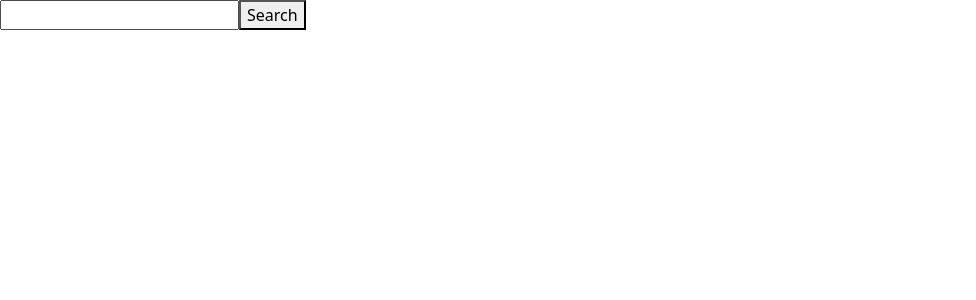
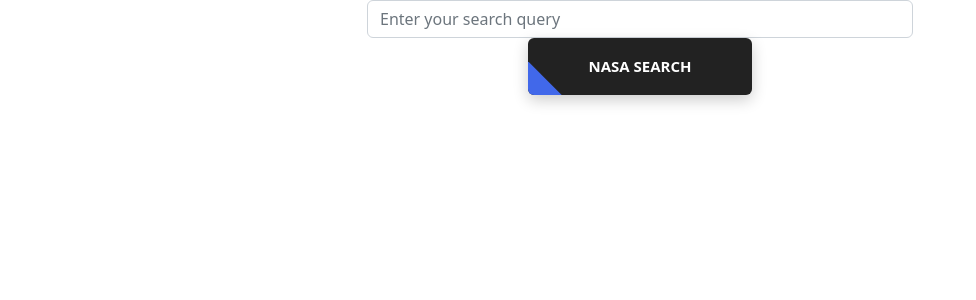
Before and after one commit to vboxorcale/nasa-search, a React (Create React App) app: page / in a window 1280 px wide. Shown: the top 300 px of the page, without its empty margins (0-976 px from the left). Built offline with nearby package versions, Linux system fonts and the light colour scheme.

Commit message:
add modal and change button css

```diff
--- a/package.json
+++ b/package.json
@@ -8,6 +8,7 @@
     "@testing-library/user-event": "^13.5.0",
     "bootstrap": "^5.2.3",
     "react": "^18.2.0",
+    "react-bootstrap": "^2.7.2",
     "react-dom": "^18.2.0",
     "react-scripts": "5.0.1",
     "web-vitals": "^2.1.4"
--- a/src/App.js
+++ b/src/App.js
@@ -1,4 +1,5 @@
 import 'bootstrap/dist/css/bootstrap.min.css';
+import 'bootstrap/dist/js/bootstrap.min.js'
 import Search from './components/Search';
 import './App.css';
 
--- /dev/null
+++ b/src/components/Search.css
@@ -0,0 +1,41 @@
+.btn {
+    border: none;
+    display: block;
+    text-align: center;
+    cursor: pointer;
+    text-transform: uppercase;
+    outline: none;
+    overflow: hidden;
+    position: relative;
+    color: #fff;
+    font-weight: 700;
+    font-size: 15px;
+    background-color: #222;
+    padding: 17px 60px;
+    margin: 0 auto;
+    box-shadow: 0 5px 15px rgba(0,0,0,0.20);
+  }
+
+  .btn span {
+    position: relative;
+    z-index: 1;
+  }
+
+  .btn:after {
+    content: "";
+    position: absolute;
+    left: 0;
+    top: 0;
+    height: 490%;
+    width: 140%;
+    background: #4168ea;
+    -webkit-transition: all .5s ease-in-out;
+    transition: all .5s ease-in-out;
+    -webkit-transform: translateX(-98%) translateY(-25%) rotate(45deg);
+    transform: translateX(-98%) translateY(-25%) rotate(45deg);
+  }
+
+  .btn:hover:after {
+    -webkit-transform: translateX(-9%) translateY(-25%) rotate(45deg);
+    transform: translateX(-85%) translateY(-25%) rotate(45deg);
+  }
--- a/src/components/Search.js
+++ b/src/components/Search.js
@@ -1,9 +1,16 @@
 import React, { useState } from 'react';
+import 'bootstrap/dist/css/bootstrap.min.css';
+import 'bootstrap/dist/js/bootstrap.min.js'
+import { Container, Row, Col, Form, Button,Modal } from 'react-bootstrap';
+import './Search.css';
+
 
 const Search = () => {
   const [query, setQuery] = useState('');
   const [searchResultsAPI, setSearchResultsAPI] = useState('');
-  const [noResultsModalVisible, setNoResultsModalVisible] = useState(false);
+  const [showModal, setShowModal] = useState(false);
+  const [modalMessage, setModalMessage] = useState('');
+
 
   const handleSearch = (event) => {
     event.preventDefault();
@@ -22,7 +29,8 @@
           const items = data.collection.items;
           if (items.length === 0) {
             // Display the "no results" modal
-            setNoResultsModalVisible(true);
+            setShowModal(true);
+            setModalMessage('Your search did not match any results. Please try a different search term.');
           } else {
             // Convert the API response to an array of search result objects
             const searchResultsAPI = items.map(item => {
@@ -65,16 +73,29 @@
     setQuery(event.target.value);
   };
 
-  const handleModalClose = () => {
-    setNoResultsModalVisible(false);
-  };
+
 
   return (
     <div>
-      <form onSubmit={handleSearch}>
-        <input type="text" value={query} onChange={handleQueryChange} />
-        <button type="submit">Search</button>
-      </form>
+          <Container>
+      <Row className="justify-content-center">
+        <Col xs={12} md={8} lg={6}>
+          <Form onSubmit={handleSearch}>
+            <Form.Group controlId="formBasicSearch">
+              <Form.Control
+                type="text"
+                placeholder="Enter your search query"
+                value={query}
+                onChange={handleQueryChange}
+              />
+            </Form.Group>
+            <Button className="btn" type="submit">
+              NASA Search
+            </Button>
+          </Form>
+        </Col>
+      </Row>
+    </Container>
       {searchResultsAPI.length > 0 && (
         <ul>
           {searchResultsAPI.map(result => (
@@ -87,28 +108,19 @@
           ))}
         </ul>
       )}
-      {noResultsModalVisible && (
-        <div className="modal">
-             {/*  Bootstrap modal for displaying no search results */}
-      <div id="no-results-modal" className ="modal fade" role="dialog">
-        <div className="modal-dialog">
-          <div className="modal-content">
-            <div className="modal-header">
-              <button type="button" className="close" data-dismiss="modal">&times;</button>
-            </div>
-            <div className="modal-body">
-              <p>Your search did not match any results. Please try a different search term.</p>
-            </div>
-            <div class="modal-footer">
-              <button type="button" className="btn btn-default" data-dismiss="modal">Close</button>
-            </div>
-          </div>
-        </div>
-      </div>
-          {/* <p>No results found.</p> */}
-          <button onClick={handleModalClose}>Close</button>
-        </div>
-      )}
+      <Modal show={showModal} onHide={() => setShowModal(false)}>
+       <Modal.Header closeButton>
+       <Modal.Title>No Results Found</Modal.Title>
+        </Modal.Header>
+          <Modal.Body>
+          <p>{modalMessage}</p>
+      </Modal.Body>
+        <Modal.Footer>
+          <Button onClick={() => setShowModal(false)}>
+            Close
+          </Button>
+      </Modal.Footer>
+      </Modal>
     </div>
   );
 };
```
Also changed, not shown: 1 other file (tests, documents, lock files or other folders).
